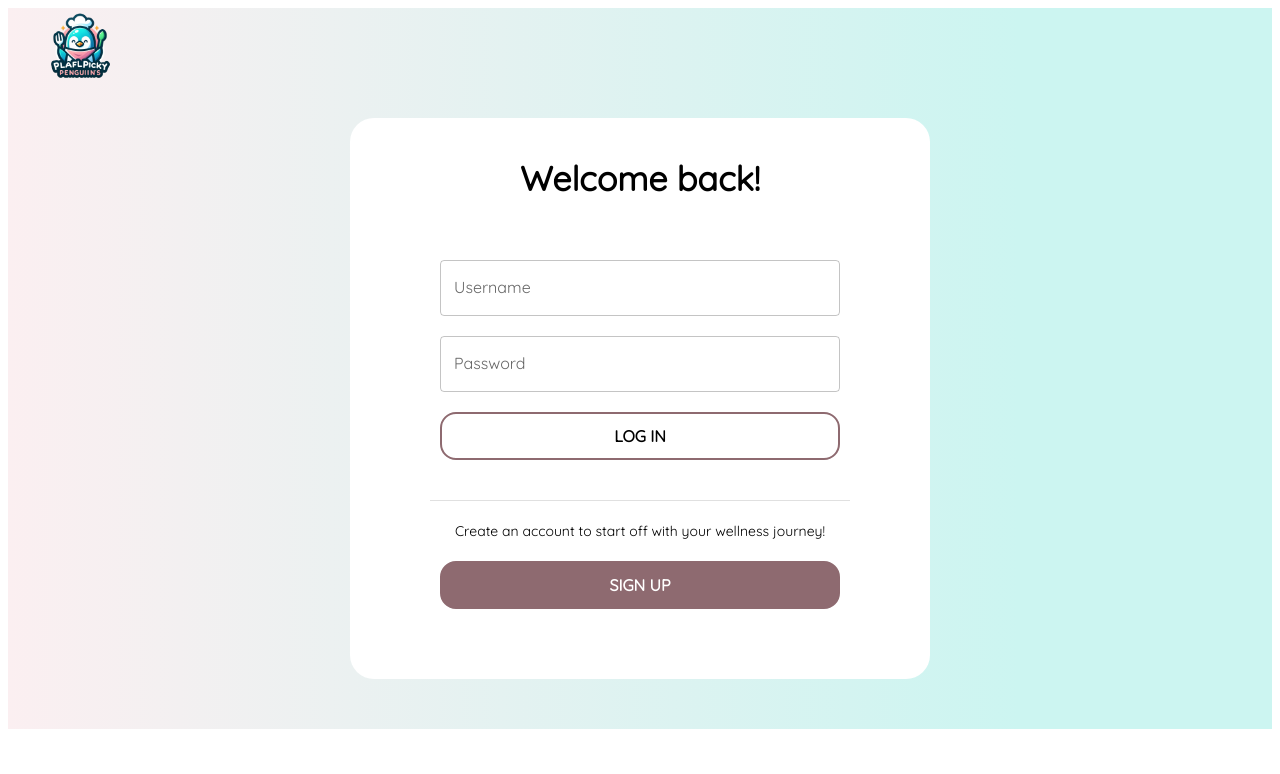
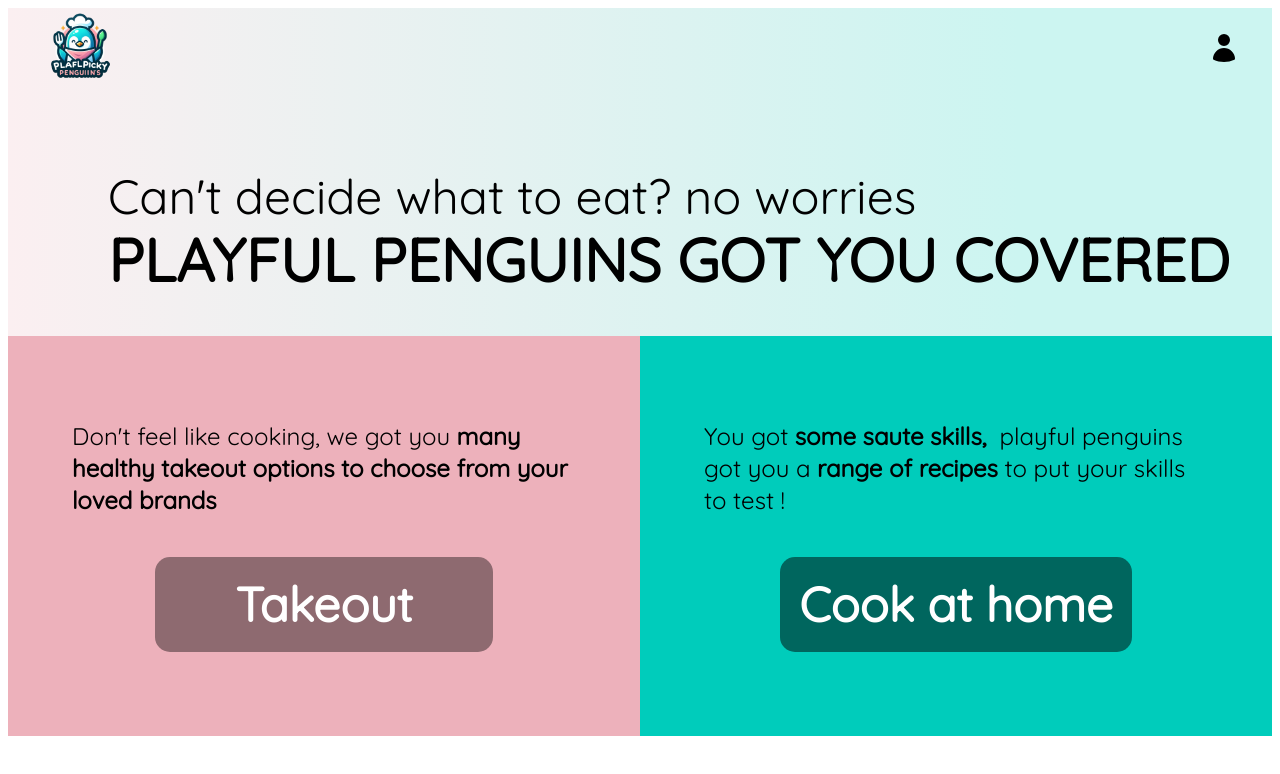
Before and after one commit to UOA-CS732-SE750-Students-2024/project-group-playful-penguins, a React (Vite) app in the folder frontend/: page / in a window 1280 px wide. Shown: the top 774 px of the page. Built offline with nearby package versions, Linux system fonts and the light colour scheme; no server answers.

Commit message:
PPENG-42 Add route in frontend for the Login page

```diff
--- a/frontend/src/App.jsx
+++ b/frontend/src/App.jsx
@@ -19,11 +19,12 @@
   return (
     <ThemeProvider theme={theme}>
       <Routes>
-        <Route path="/" element={<LoginPage />}></Route>
+        <Route path="/" element={<LandingPage />}></Route>
         <Route path="/home" element={<PageLayout />}>
           <Route index element={<HomePage />} />
           <Route path="recipe/:id" element={<RecipeInfo />} />
         </Route>
+        <Route path="/login" element={<LoginPage />}></Route>
       </Routes>
     </ThemeProvider>
   );
```
